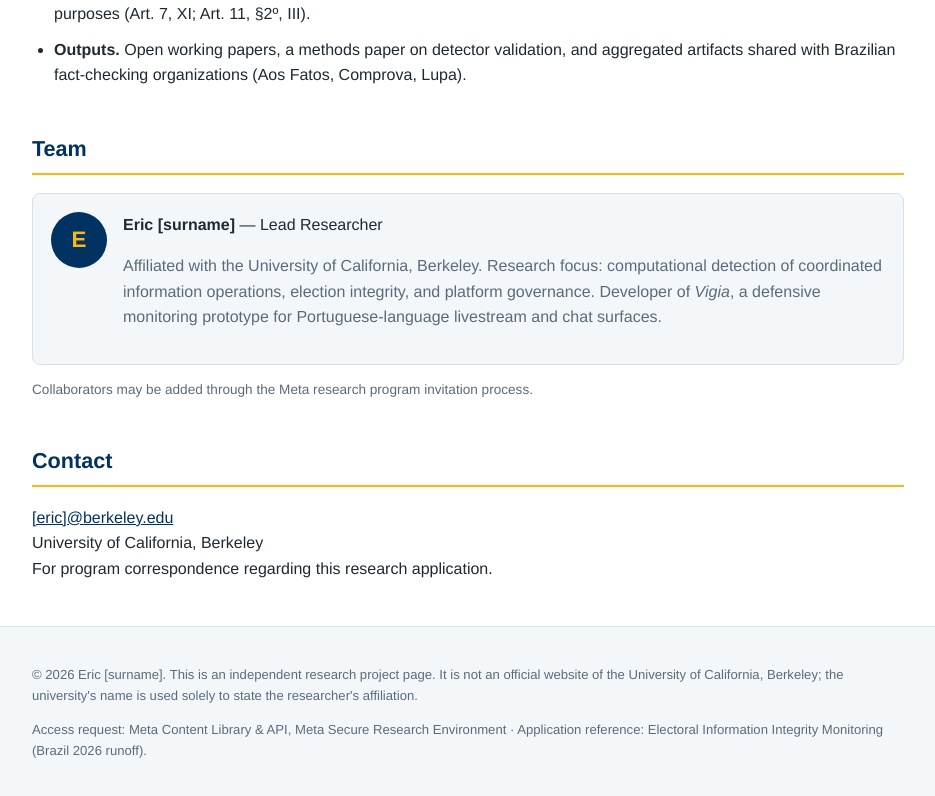
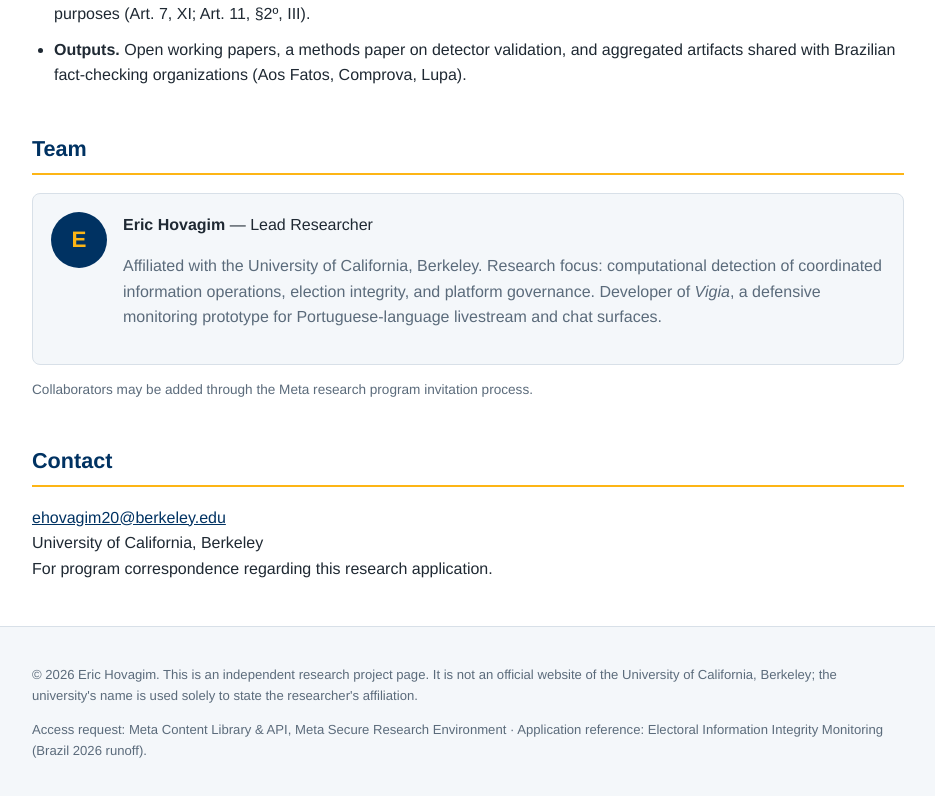
Before and after one commit to ehovagim/electoral-integrity-monitoring, a website built with Vite: page index.html in a window 1280 px wide. Shown: the part 2098-2894 px from the top of the page, without its empty margins (172-1107 px from the left). Built offline with nearby package versions, Linux system fonts and the light colour scheme.

Commit message:
Fill in researcher name and berkeley.edu contact

```diff
--- a/index.html
+++ b/index.html
@@ -129,7 +129,7 @@
         <div class="team-card">
           <div class="avatar">E</div>
           <div>
-            <strong>Eric [surname]</strong> — Lead Researcher
+            <strong>Eric Hovagim</strong> — Lead Researcher
             <p class="muted">
               Affiliated with the University of California, Berkeley. Research focus: computational
               detection of coordinated information operations, election integrity, and platform
@@ -144,7 +144,7 @@
       <section id="contact">
         <h2>Contact</h2>
         <p>
-          <a href="mailto:[eric]@berkeley.edu">[eric]@berkeley.edu</a><br />
+          <a href="mailto:ehovagim20@berkeley.edu">ehovagim20@berkeley.edu</a><br />
           University of California, Berkeley<br />
           For program correspondence regarding this research application.
         </p>
@@ -154,7 +154,7 @@
     <footer>
       <div class="wrap">
         <p>
-          © 2026 Eric [surname]. This is an independent research project page. It is not an official
+          © 2026 Eric Hovagim. This is an independent research project page. It is not an official
           website of the University of California, Berkeley; the university's name is used solely to
           state the researcher's affiliation.
         </p>
```
